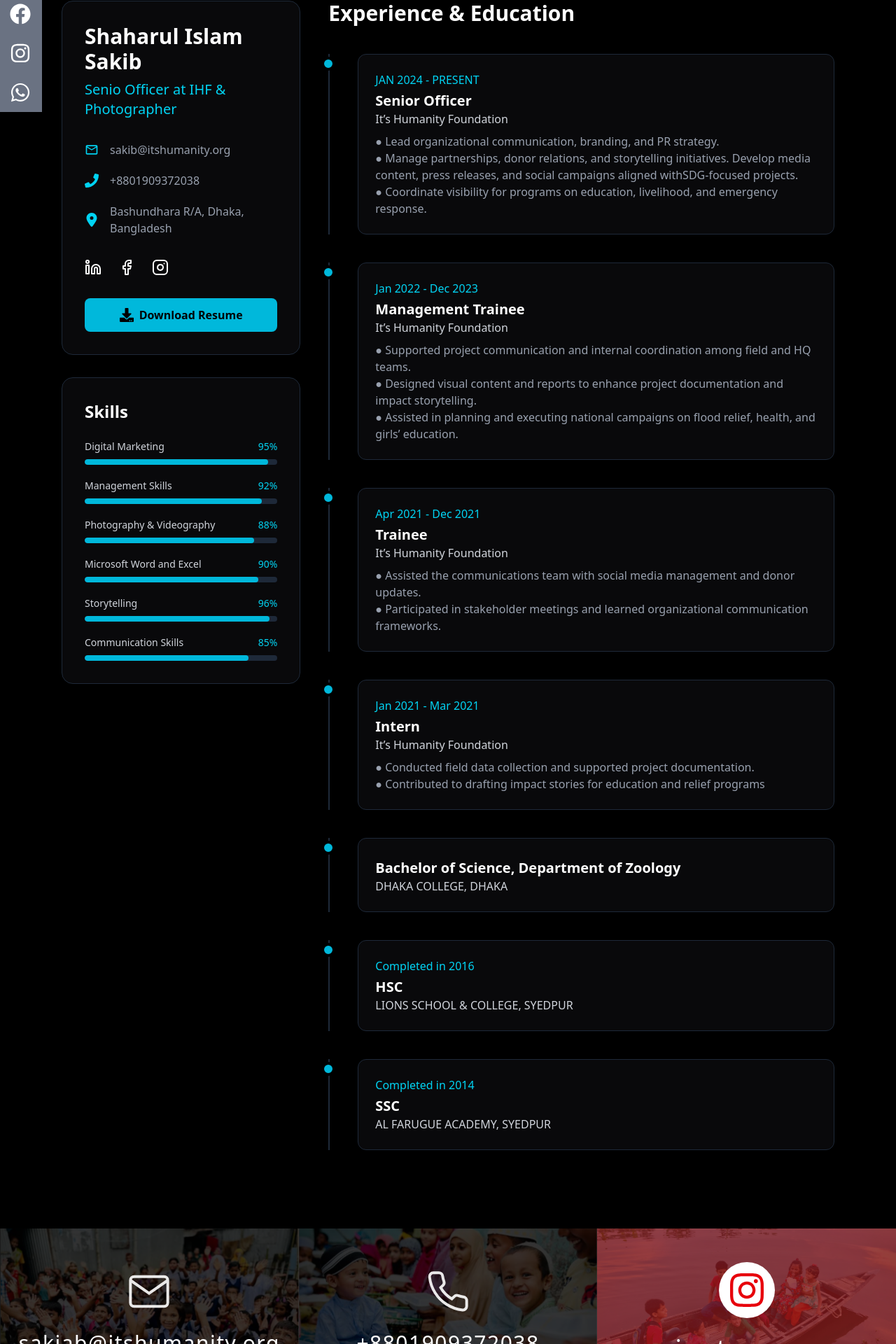
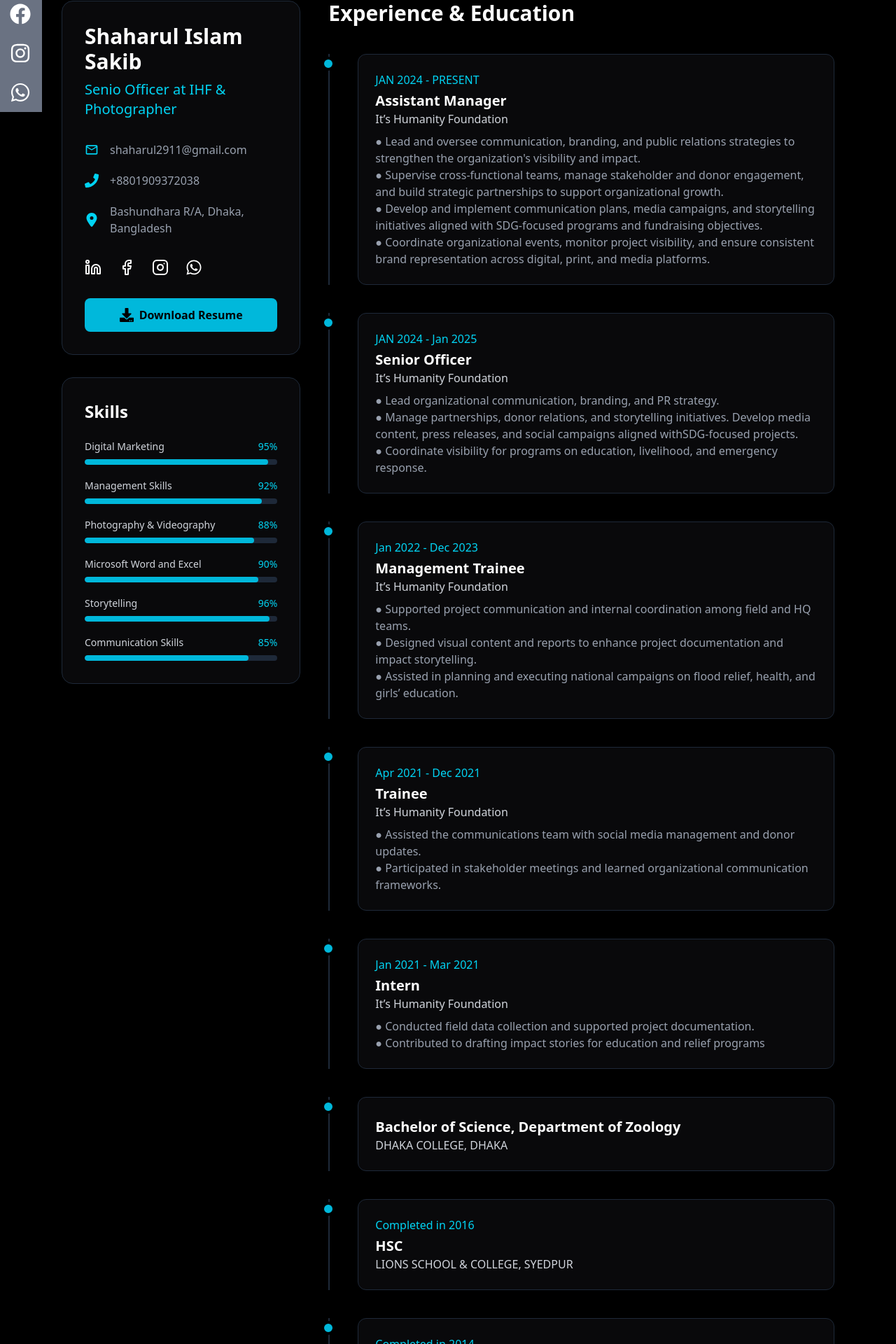
Before and after one commit to Mohammod-Ali/sakib-s-portfolio, a React (Vite) app: page /resume in a window 1280 px wide. Shown: the part 304-2224 px from the top of the page at 70% size. Built offline with nearby package versions, Linux system fonts and the light colour scheme.

Commit message:
contact info updated

```diff
--- a/src/Pages/Contact/Contact.jsx
+++ b/src/Pages/Contact/Contact.jsx
@@ -1,7 +1,7 @@
 import { useState } from "react";
 import { motion } from "framer-motion";
 import { MdEmail } from "react-icons/md";
-import { FaFacebook, FaInstagram, FaLinkedinIn, FaPhone } from "react-icons/fa";
+import { FaFacebook, FaInstagram, FaLinkedinIn, FaPhone, FaWhatsapp } from "react-icons/fa";
 import { FaLocationDot } from "react-icons/fa6";
 
 export default function Contact() {
@@ -64,13 +64,33 @@ export default function Contact() {
                 <span className="text-cyan-400 text-xl">
                   <MdEmail></MdEmail>
                 </span>
-                <span>sakiab@itshumanity.org</span>
+                <span>
+                   <a
+                      href={`mailto:shaharul2911@gmail.com`}
+                      target="_blank"
+                      rel="noreferrer"
+                    >
+                      shaharul2911@gmail.com
+                    </a>
+                </span>
               </div>
               <div className="flex items-center gap-4">
                 <span className="text-cyan-400 text-xl">
                   <FaPhone></FaPhone>
                 </span>
-                <span>+8801909372038</span>
+                <span>
+                  <a href={`tel:+8801909372038`}>+8801909372038</a>
+                </span>
+              </div>
+              <div className="flex items-center gap-4">
+                <span className="text-cyan-400 text-xl">
+                  <FaWhatsapp></FaWhatsapp>
+                </span>
+                <span>
+                  <a href={`https://wa.me/+8801909372038`} target="_blank" rel="noreferrer">
+                    Whatsapp Chat
+                  </a>
+                </span>
               </div>
               <div className="flex items-center gap-4">
                 <span className="text-cyan-400 text-xl"><FaLocationDot /> </span>
--- a/src/Pages/Footer/Footer.jsx
+++ b/src/Pages/Footer/Footer.jsx
@@ -82,7 +82,7 @@ const Footer = () => {
    <footer className="w-full h-60 flex flex-col md:flex-row overflow-hidden font-sans">
   {/* LEFT – Email */}
   <a
-    href="mailto:sakiab@itshumanity.org"
+    href="mailto:shaharul2911@gmail.com"
     className="relative flex-1 flex items-center justify-center bg-cover bg-center group transition-all duration-500 hover:flex-[2]"
     style={{ backgroundImage: "url('/photos/image (3).png')" }} // ← put your left image here
   >
@@ -92,7 +92,7 @@ const Footer = () => {
         <path d="M4 4h16c1.1 0 2 .9 2 2v12c0 1.1-.9 2-2 2H4c-1.1 0-2-.9-2-2V6c0-1.1.9-2 2-2z" />
         <polyline points="22,6 12,13 2,6" />
       </svg>
-      <p className="text-2xl md:text-3xl tracking-wider">sakiab@itshumanity.org</p>
+      <p className="text-2xl md:text-3xl tracking-wider">shaharul2911@gmail.com</p>
     </div>
   </a>
 
--- a/src/Pages/Home/HeroSection.jsx
+++ b/src/Pages/Home/HeroSection.jsx
@@ -17,7 +17,7 @@ const HeroSection = () => {
             I'm a{" "}
             <span className="text-cyan-500">
               <LoopTypewriter
-                words={["Senior Officer at (IHF)", "Photographer", "Story teller", ]}
+                words={["Assistant Manager at (IHF)", "Photographer", "Story teller", ]}
                 typeSpeed={70}
                 deleteSpeed={40}
                 delayBetweenWords={1000}
--- a/src/Pages/Resume/Resume.jsx
+++ b/src/Pages/Resume/Resume.jsx
@@ -10,7 +10,7 @@ import {
   Facebook,
   Instagram,
 } from "lucide-react";
-import { FaDownload, FaPhone } from "react-icons/fa";
+import { FaDownload, FaPhone, FaWhatsapp } from "react-icons/fa";
 import { FaLocationDot } from "react-icons/fa6";
 import { MdEmail, MdOutlineEmail } from "react-icons/md";
 
@@ -21,7 +21,7 @@ export default function Resume() {
   const personalInfo = {
     name: "Shaharul Islam Sakib",
     title: "Senio Officer at IHF & Photographer",
-    email: "sakib@itshumanity.org",
+    email: "shaharul2911@gmail.com",
     phone: "+8801909372038",
     location: "Bashundhara R/A, Dhaka, Bangladesh",
     linkedin:
@@ -29,12 +29,23 @@ export default function Resume() {
     facebook: "https://www.facebook.com/shaharulislam.sakib",
     instagram:
       "https://www.instagram.com/shaharulislamsakib?igsh=dmJ2eWZzeHZkbDlo",
+    whatsapp: "https://wa.me/+8801909372038",
     resumePDF: "/resume.pdf", // put your PDF in public folder
   };
 
   const experiences = [
     {
       year: "JAN 2024 - PRESENT",
+      title: "Assistant Manager",
+      company: "It’s Humanity Foundation ",
+      desc: `● Lead and oversee communication, branding, and public relations strategies to strengthen the organization's visibility and impact.
+      ● Supervise cross-functional teams, manage stakeholder and donor engagement, and build strategic partnerships to support organizational growth.
+      ● Develop and implement communication plans, media campaigns, and storytelling initiatives aligned with SDG-focused programs and fundraising objectives.
+      ● Coordinate organizational events, monitor project visibility, and ensure consistent brand representation across digital, print, and media platforms.
+      `,
+    },
+    {
+      year: "JAN 2024 - Jan 2025",
       title: "Senior Officer",
       company: "It’s Humanity Foundation ",
       desc: `● Lead organizational communication, branding, and PR strategy.
@@ -62,7 +73,7 @@ export default function Resume() {
       company: "It’s Humanity Foundation",
       desc: `● Conducted field data collection and supported project documentation.
 ● Contributed to drafting impact stories for education and relief programs`,
-},
+    },
   ];
 
   const education = [
@@ -71,8 +82,16 @@ export default function Resume() {
       degree: "Bachelor of Science, Department of Zoology",
       institution: "DHAKA COLLEGE, DHAKA",
     },
-    { year: "Completed in 2016", degree: "HSC", institution: "LIONS SCHOOL & COLLEGE, SYEDPUR" },
-    { year: "Completed in 2014", degree: "SSC", institution: "AL FARUGUE ACADEMY, SYEDPUR" },
+    {
+      year: "Completed in 2016",
+      degree: "HSC",
+      institution: "LIONS SCHOOL & COLLEGE, SYEDPUR",
+    },
+    {
+      year: "Completed in 2014",
+      degree: "SSC",
+      institution: "AL FARUGUE ACADEMY, SYEDPUR",
+    },
   ];
 
   const skills = [
@@ -120,7 +139,11 @@ export default function Resume() {
                     <MdOutlineEmail />
                   </span>
                   <span>
-                    <a href={`mailto:${personalInfo.email}`} target="_blank" rel="noreferrer">
+                    <a
+                      href={`mailto:${personalInfo.email}`}
+                      target="_blank"
+                      rel="noreferrer"
+                    >
                       {personalInfo.email}
                     </a>
                   </span>
@@ -131,8 +154,10 @@ export default function Resume() {
                   </span>
 
                   <span>
-                    <a href={`tel:${personalInfo.phone}`}>{personalInfo.phone}</a>
-                    </span>
+                    <a href={`tel:${personalInfo.phone}`}>
+                      {personalInfo.phone}
+                    </a>
+                  </span>
                 </div>
                 <div className="flex items-center gap-4">
                   <span className="text-cyan-400 text-xl">
@@ -141,7 +166,7 @@ export default function Resume() {
                   <span>{personalInfo.location}</span>
                 </div>
               </div>
-
+              {/* personal info card icon start here */}
               <div className="flex gap-6 mt-8 text-2xl">
                 <a
                   href={personalInfo.linkedin}
@@ -167,8 +192,16 @@ export default function Resume() {
                 >
                   <Instagram></Instagram>
                 </a>
+                <a
+                  href={personalInfo.whatsapp}
+                  target="_blank"
+                  rel="noreferrer"
+                  className="hover:text-cyan-400 hover-3d transition"
+                >
+                  <FaWhatsapp></FaWhatsapp>
+                </a>
               </div>
-
+              {/* personal info card icon end here  */}
               <a
                 href={personalInfo.resumePDF}
                 download
```
